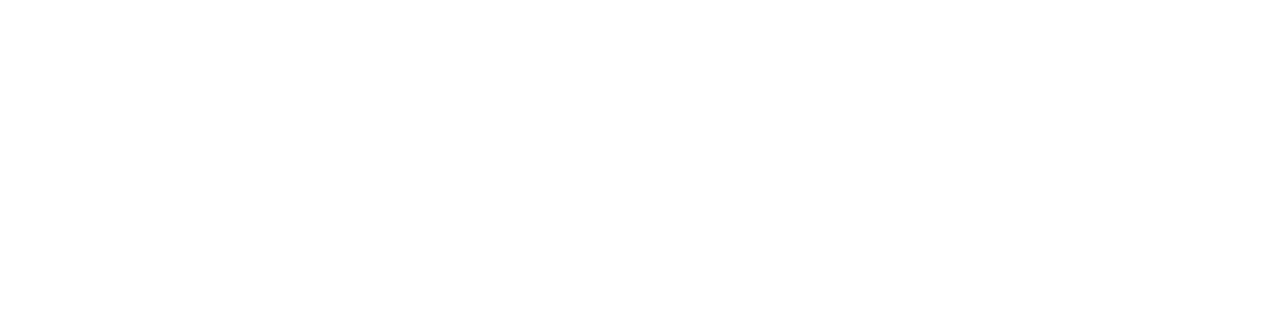
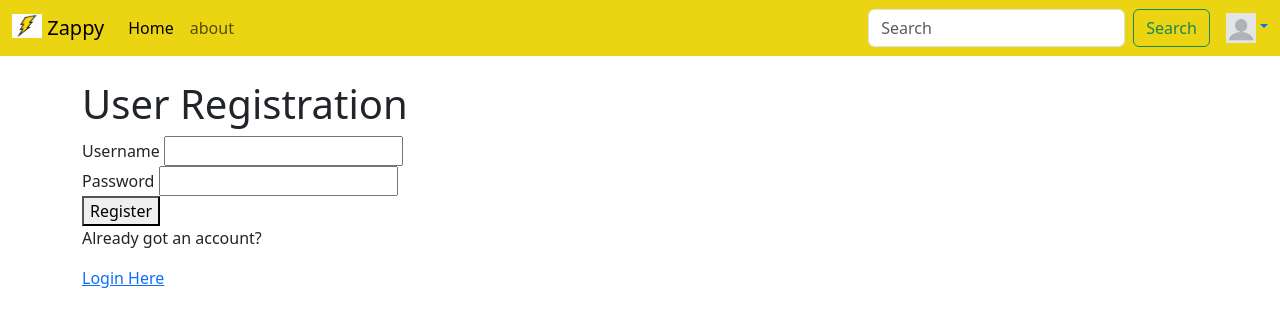
Before and after one commit to DafyddEvans2813865/TwitterClone, a Django app: page /register in a window 1280 px wide. Before the commit the part shown is empty. Shown: the top 327 px of the page. Run offline with Django 5.2, Linux system fonts and the light colour scheme.

Commit message:
users can now register themselves

```diff
--- /dev/null
+++ b/TwitterClone/Tclone/forms.py
@@ -0,0 +1,5 @@
+from django import forms
+
+class LoginForm(forms.Form):
+    username = forms.CharField(max_length=100)
+    password = forms.CharField(widget=forms.PasswordInput)
--- a/TwitterClone/Tclone/templates/navbar.html
+++ b/TwitterClone/Tclone/templates/navbar.html
@@ -32,10 +32,14 @@
         <a class="dropdown-toggle" role="button" data-bs-toggle="dropdown" aria-expanded="false"> <img src="{% static 'images/blankprofile.jpg' %}" alt="" width="30" height="30"></a>
            <!-- dropdown bar items -->
           <ul class="dropdown-menu dropdown-menu-end">
-            <li><a class="dropdown-item" href="profile">Profile</a></li>
-            <li><a class="dropdown-item" href="#">Another action</a></li>
-            <li><hr class="dropdown-divider"></li>
-            <li><a class="dropdown-item" href="#">Something else here</a></li>
+            {% if user.is_authenticated %}
+              <li><a class="dropdown-item" href="profile">Profile</a></li>
+              <li><a class="dropdown-item" href="{% url 'logout' %}" id="logout-button">logout</a></li>
+              <li><hr class="dropdown-divider"></li>
+              <li><a class="dropdown-item" href="#">Something else here</a></li>
+            {% else %}
+              <li><a href="login">Login</a></li>
+            {% endif %}
           </ul>
 
       </div>
--- a/TwitterClone/Tclone/templates/register.html
+++ b/TwitterClone/Tclone/templates/register.html
@@ -0,0 +1,21 @@
+{% extends 'base.html' %}
+
+{% block content %}
+    <h1> User Registration </h1>
+    <form method="post">
+        {% csrf_token %}
+        <label for="reg-username">Username</label>
+        <input type="text" name="username" id="reg-username"></br>
+
+        <labe; for="reg-password">Password</label>
+        <input type="password" name="password" id ="reg-password"></br>
+        <button type="submit" >Register</button>
+    </form>
+    <!-- on failed attempt display -->
+    {% if error_message %}
+        <p>{{ error_message }}</p>
+    {% endif %}
+
+    <p>Already got an account?</p>
+    <a href="login">Login Here</a>
+{% endblock %}
--- a/TwitterClone/Tclone/urls.py
+++ b/TwitterClone/Tclone/urls.py
@@ -6,6 +6,8 @@
     path('', views.home, name="home"),
     path('about', views.about, name="about"),
     path('profile', views.profile, name="profile"),
-    path('register',views.register, name="register"),
-    path('login',views.login, name='login'),
+    path('register', views.register, name="register"),
+    path('login', views.login_view, name='login'),
+    path('logout', views.logout_view, name='logout'),
+    path('register', views.register, name='register'),
 ]
--- a/TwitterClone/Tclone/views.py
+++ b/TwitterClone/Tclone/views.py
@@ -1,4 +1,8 @@
-from django.shortcuts import render
+from django.shortcuts import render, redirect
+from django.contrib.auth import authenticate, login, logout
+from django.contrib.auth.models import User
+from .forms import LoginForm
+
 
 def home(request):
     return render(request, 'home.html', {})
@@ -7,10 +11,49 @@
     return render(request,'about.html', {})
 
 def profile(request):
-    return render(request,'profile.html', {})
+
+    context_dict = {}
+    context_dict['user'] = request.user
+
+    return render(request,'profile.html', context=context_dict)
 
 def register(request):
     return render(request, "register.html", {})
 
-def login(request):
-    return render(request, "login.html", {})
+def login_view(request):
+    if request.method == 'POST':
+        form = LoginForm(request.POST)
+        if form.is_valid():
+            username = form.cleaned_data['username']
+            password = form.cleaned_data['password']
+            user = authenticate(request, username=username, password=password)
+            if user is not None:
+                login(request, user)
+                return redirect('profile')  # Redirect to profile upon successful login
+            else:
+                error_message = "Invalid username or password"
+                return render(request, 'login.html', {'form': form, 'error_message': error_message})
+    else:
+        form = LoginForm()
+    return render(request, 'login.html', {'form': form})
+
+def logout_view(request):
+    logout(request)
+    return redirect('home')
+
+def register(request):
+    context_dict = {}
+    if request.method == 'POST':
+        username = request.POST.get('username')
+        password = request.POST.get('password')
+
+        #check if user is already made
+        if User.objects.filter(username=username).exists():
+            context_dict['error_message'] = "username already exists"
+            return render(request, 'register.html', context_dict)
+
+        #create user and redirect
+        user = User.objects.create_user(username=username, password=password)
+        login(request, user)
+        return redirect('profile')
+    return render(request, 'register.html', context_dict)
```
Also changed, not shown: TwitterClone/Tclone/templates/login.html (+9 -7 lines), TwitterClone/Tclone/templates/profile.html (+9 -0 lines), TwitterClone/db.sqlite3.
